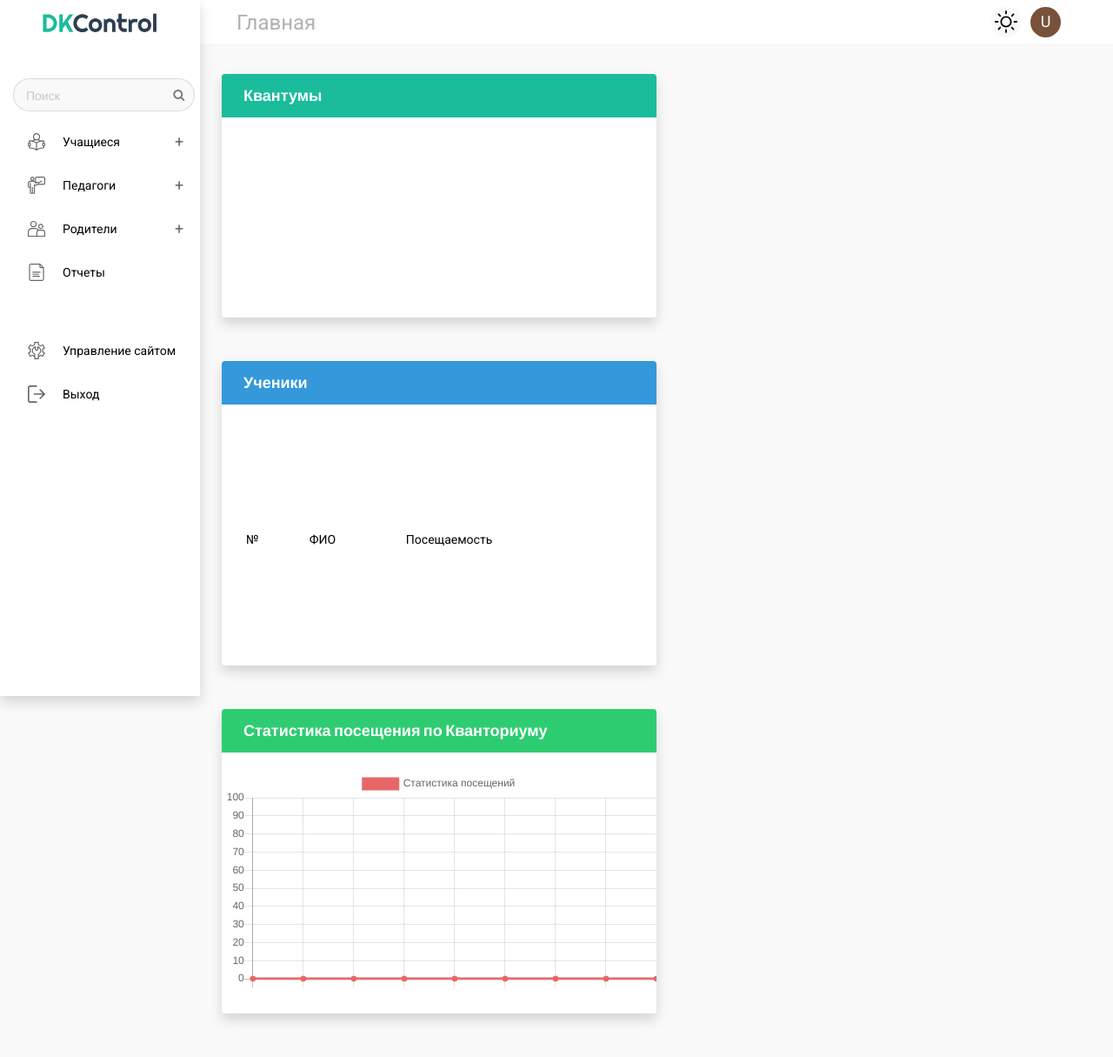
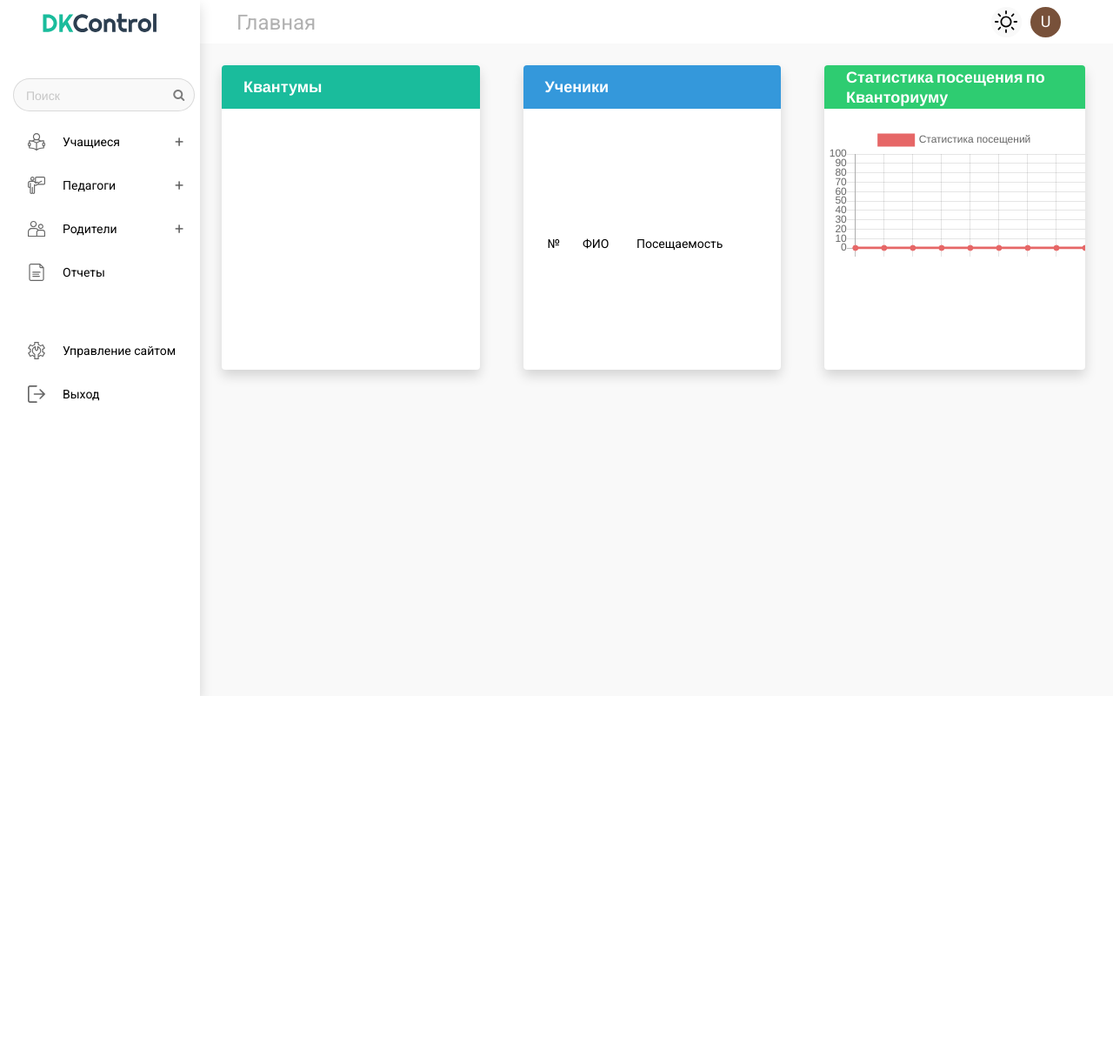
Before and after one commit to Senteris/DKControl, a Django app: page / in a window 1280 px wide. Shown: the whole page at 87% size. After the commit the page ends 800 px from the top, so only its background shows below. Run offline with Django 3.2, Linux system fonts and the light colour scheme; the visitor is signed in with stand-in values (Sample User, id 1); data that the repository does not hold is empty; style sheets or scripts are compiled from the project's sources; some libraries are stand-ins or nearby versions.

Commit message:
Add vars.scss

```diff
--- a/static/css/global_style.scss
+++ b/static/css/global_style.scss
@@ -1,5 +1,5 @@
 @import "theming";
-
+@import "vars";
 
 
 body {
@@ -29,14 +29,14 @@ footer {
 }
 
 .main {
-    padding: 10px 25px 25px 230px;
+    margin-left: $sidebar_width;
+    //margin: 10px 25px 25px 230px;
     display: flex;
     flex-wrap: wrap;
-    grid-template-columns: repeat(auto-fit, minmax(400px, 1fr));
-    grid-template-rows: 1fr;
+
 
     & > * {
-        flex-basis: 500px;
+        flex-basis: calc(33% - 50px);
     }
 }
 
@@ -121,7 +121,7 @@ ul {
 }
 
 .statistic_block {
-    height: 350px;
+    height: auto;
 
     .header_block {
         background: #2ECC71;
--- a/static/css/style.scss
+++ b/static/css/style.scss
@@ -1,7 +1,5 @@
 @import "theming";
-
-
-$sidebar_width: 230px;
+@import "vars";
 
 
 /*#region Reg/login */
--- /dev/null
+++ b/static/css/vars.scss
@@ -0,0 +1 @@
+$sidebar_width: 230px;
```
